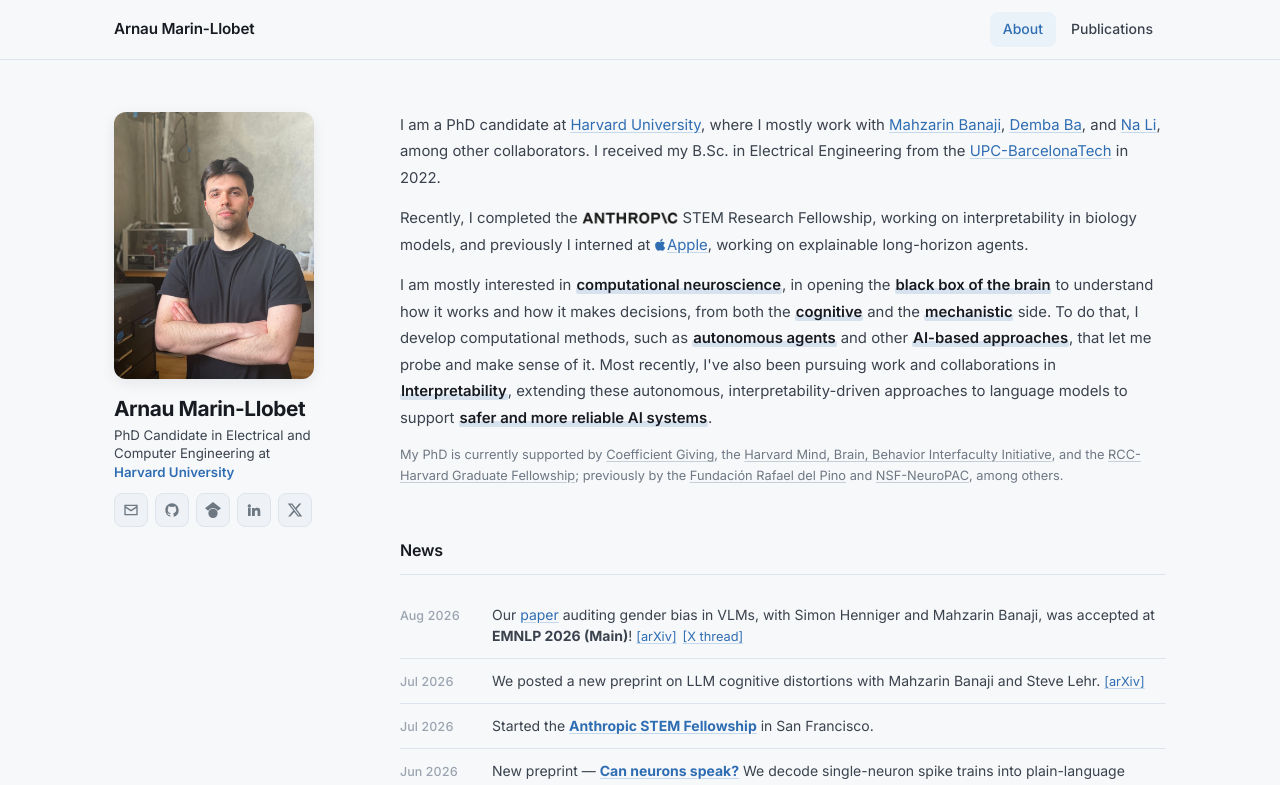
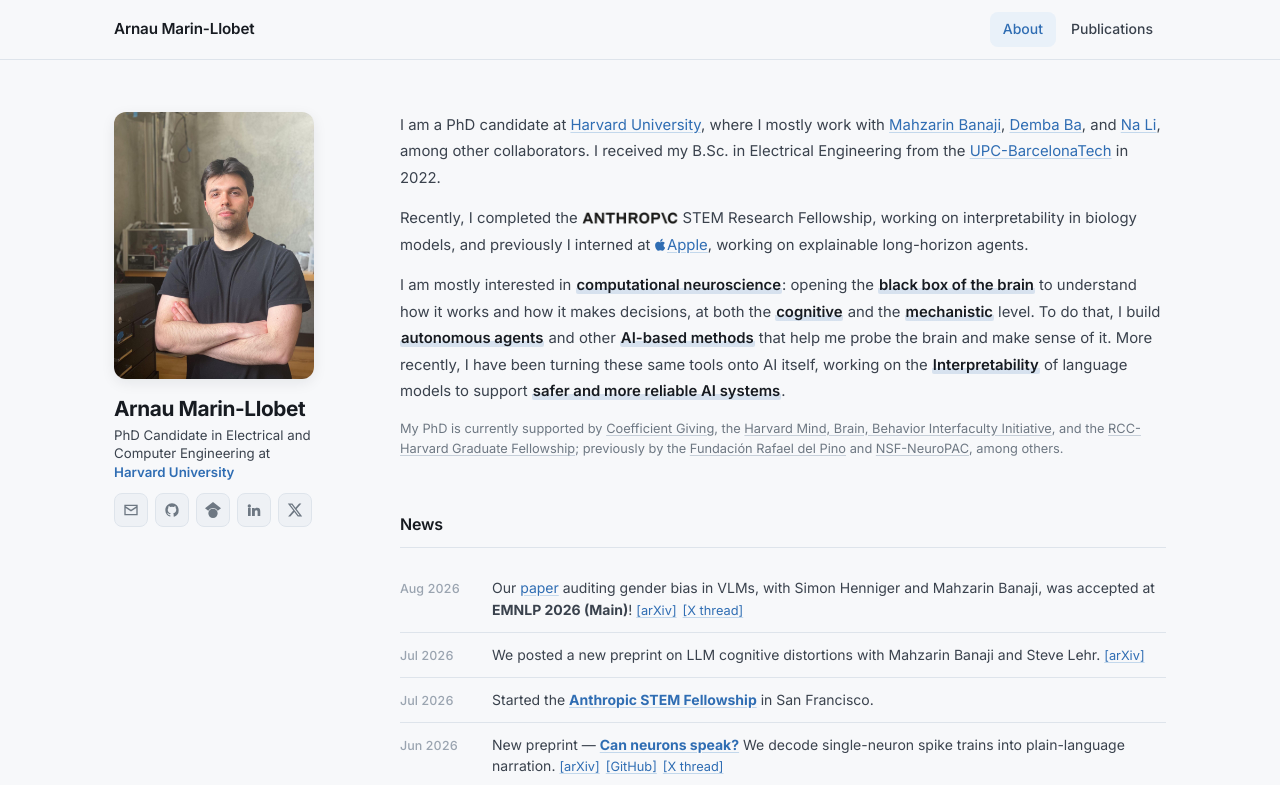
Before and after one commit to arnaumarin/arnaumarin.github.io, a Vue app: page / in a window 1280 px wide. Shown: the top 785 px of the page. Built offline with nearby package versions, Linux system fonts and the light colour scheme.

Commit message:
Bio: smoother interests paragraph

```diff
--- a/src/data/profile.js
+++ b/src/data/profile.js
@@ -40,12 +40,12 @@
    at <a class="prose-link" href="https://machinelearning.apple.com/"><svg class="inline-apple" viewBox="0 0 384 512" aria-hidden="true"><path fill="currentColor" d="M318.7 268.7c-.2-36.7 16.4-64.4 50-84.8-18.8-26.9-47.2-41.7-84.7-44.6-35.5-2.8-74.3 20.7-88.5 20.7-15 0-49.4-19.7-76.4-19.7C63.3 141.2 4 184.8 4 273.5q0 39.3 14.4 81.2c12.8 36.7 59 126.7 107.2 125.2 25.2-.6 43-17.9 75.8-17.9 31.8 0 48.3 17.9 76.4 17.9 48.6-.7 90.4-82.5 102.6-119.3-65.2-30.7-61.7-90-61.7-91.9zm-56.6-164.2c27.3-32.4 24.8-61.9 24-72.5-24.1 1.4-52 16.4-67.9 34.9-17.5 19.8-27.8 44.3-25.6 71.9 26.1 2 49.9-11.4 69.5-34.3z"/></svg>Apple</a>, working on explainable
    long-horizon agents.`,
 
-  `I am mostly interested in <span class="accent">computational neuroscience</span>, in opening the
-   <span class="accent">black box of the brain</span> to understand how it works and how it makes decisions,
-   from both the <span class="accent">cognitive</span> and the <span class="accent">mechanistic</span> side.
-   To do that, I develop computational methods, such as <span class="accent">autonomous agents</span> and other
-   <span class="accent">AI-based approaches</span>, that let me probe and make sense of it. Most recently,
-   I've also been pursuing work and collaborations in <span class="accent">Interpretability</span>, extending
-   these autonomous, interpretability-driven approaches to language models to support
-   <span class="accent">safer and more reliable AI systems</span>.`,
+  `I am mostly interested in <span class="accent">computational neuroscience</span>: opening the
+   <span class="accent">black box of the brain</span> to understand how it works and how it makes
+   decisions, at both the <span class="accent">cognitive</span> and the
+   <span class="accent">mechanistic</span> level. To do that, I build
+   <span class="accent">autonomous agents</span> and other <span class="accent">AI-based methods</span>
+   that help me probe the brain and make sense of it. More recently, I have been turning these same
+   tools onto AI itself, working on the <span class="accent">Interpretability</span> of language models
+   to support <span class="accent">safer and more reliable AI systems</span>.`,
 ]
```
